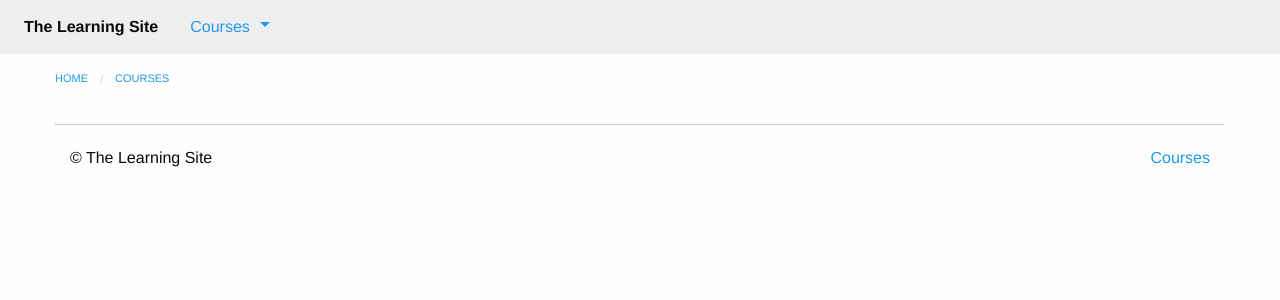
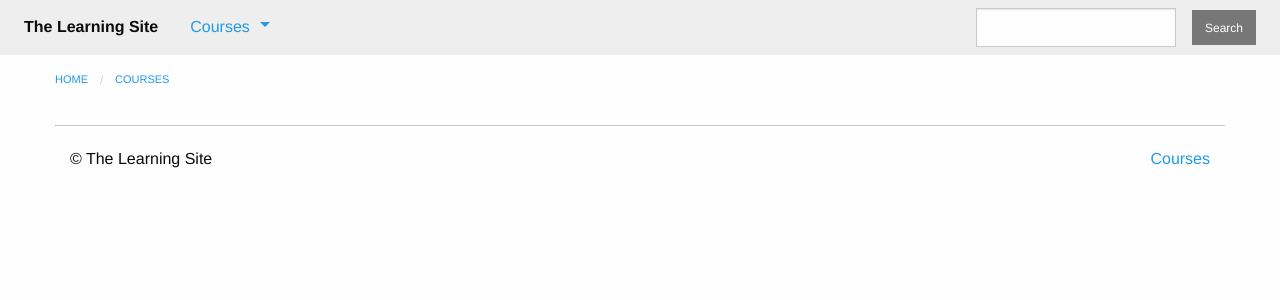
Before and after one commit to kchiv/treehouse_learning_site, a Django app: page /courses/ in a window 1280 px wide. Shown: the top 300 px of the page. Run offline with Django 3.2, Linux system fonts and the light colour scheme; data that the repository does not hold is empty; parts of the project's set-up code (start-up, migrations or seed data) failed here and were passed over.

Commit message:
included search function

```diff
--- a/courses/urls.py
+++ b/courses/urls.py
@@ -12,5 +12,6 @@ urlpatterns = [
 	url(r'(?P<quiz_pk>\d+)/edit_question/(?P<question_pk>\d+)/$', views.edit_question, name='edit_question'),
 	url(r'(?P<question_pk>\d+)/create_answer/$', views.answer_form, name='create_answer'),
 	url(r'by/(?P<teacher>[-\w]+)/$', views.courses_by_teacher, name='by_teacher'),
+	url(r'search/$', views.search, name='search'),
 	url(r'(?P<pk>\d+)/$', views.course_detail, name='detail'),
 ]
--- a/courses/views.py
+++ b/courses/views.py
@@ -165,3 +165,8 @@ def answer_form(request, question_pk, answer_pk=None):
 def courses_by_teacher(request, teacher):
 	courses = models.Course.objects.filter(teacher__username=teacher)
 	return render(request, 'courses/course_list.html', {'courses': courses})
+
+def search(request):
+	term = request.GET.get('q')
+	courses = models.Course.objects.filter(title__icontains=term)
+	return render(request, 'courses/course_list.html', {'courses': courses})
--- a/templates/layout.html
+++ b/templates/layout.html
@@ -25,6 +25,14 @@
                         </ul>
                     </li>
                 </ul>
+            </section>
+            <section class="top-bar-right">
+                <form action="{% url 'courses:search' %}" method="GET">
+                    <ul class="menu">
+                        <li><input type="search" name="q"></li>
+                        <li><button type="button" class="secondary small button">Search</button></li>
+                    </ul>
+                </form>
             </section>
         </nav>
         {% if messages %}
```
